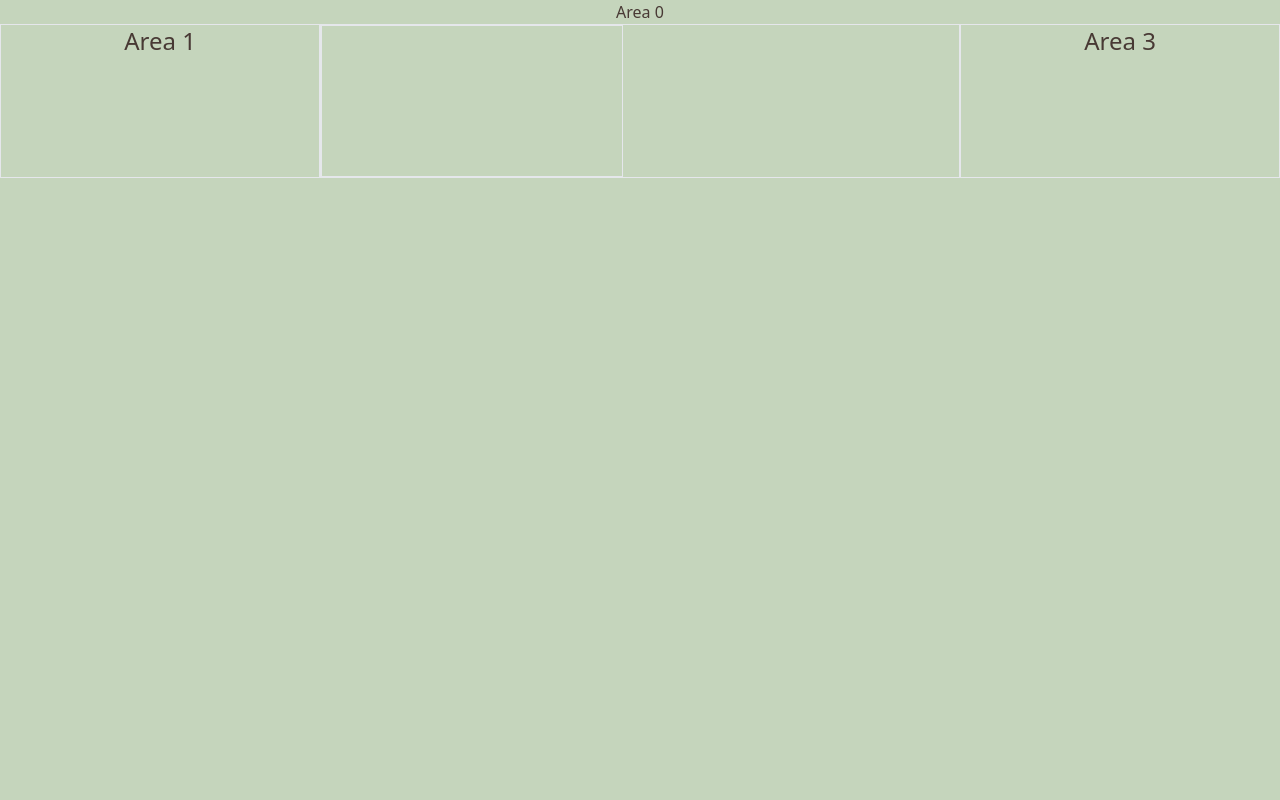
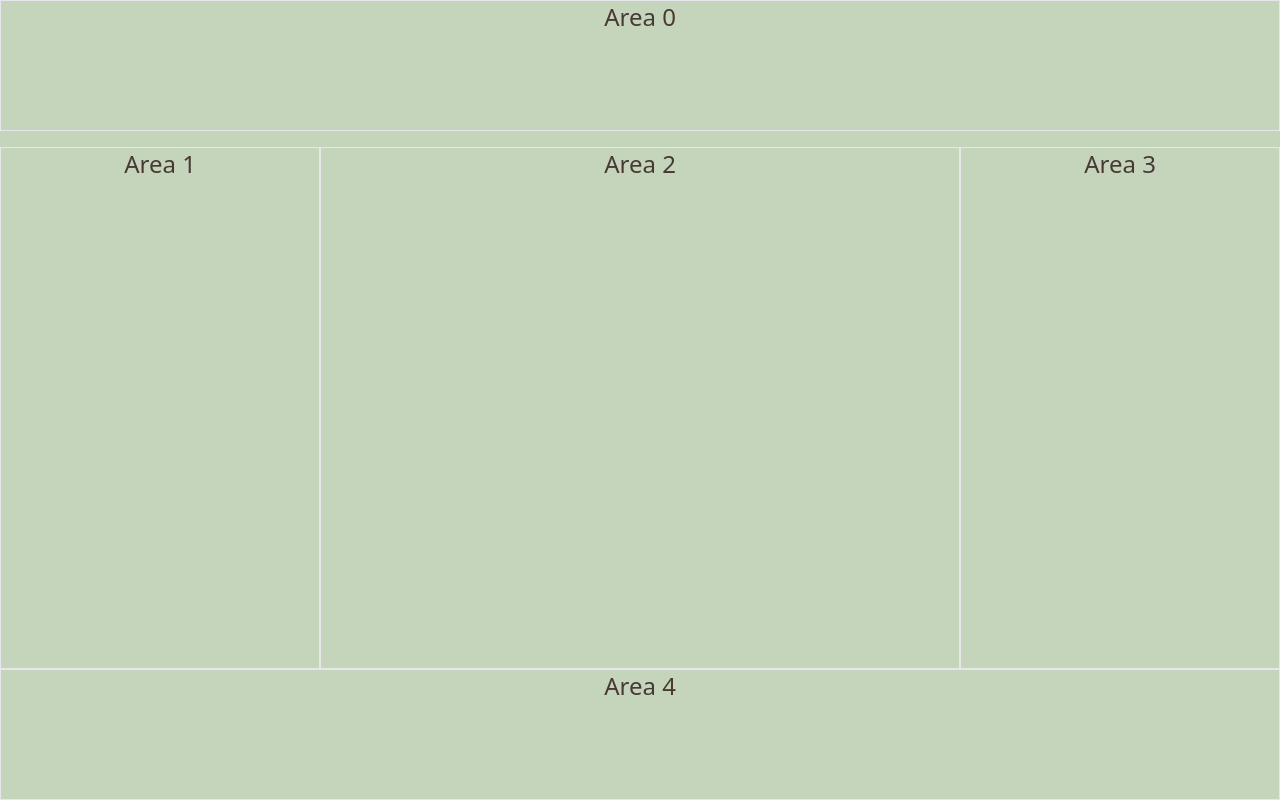
Before and after one commit to talostudios/talostudios-site, a Next.js app: page / in a window 1280 px wide. Built offline with nearby package versions, Linux system fonts and the light colour scheme.

Commit message:
updated layout

```diff
--- a/pages/index.tsx
+++ b/pages/index.tsx
@@ -2,20 +2,18 @@ import type { GetStaticProps, NextPage } from 'next'
 
 export default function Home() {
   return (
-    <div className='h-screen w-screen'>
-      <div className='flex flex-col justify-center text-center'>
-        <div>
-          <h1>Area 0 </h1>
-        </div>
-        <div className='flex flex-row'>
-          <div className='w-1/4 border text-2xl'> Area 1 </div>
-          <div className='game-container w-1/2 border text-2xl'>
-            <canvas className="game-canvas border">
-
-            </canvas>
-          </div>
-          <div className='w-1/4 border text-2xl'> Area 3 </div>
-        </div>
+    <div className='h-screen w-screen flex flex-col text-center'>
+      <div className='h-1/4 border text-2xl'>
+        <h1>Area 0 </h1>
+      </div>
+      <div className='p-2' />
+      <div className='h-full flex flex-row'>
+        <div className='w-1/4 border text-2xl'> Area 1 </div>
+        <div className='w-1/2 border text-2xl'> Area 2</div>
+        <div className='w-1/4 border text-2xl'> Area 3 </div>
+      </div>
+      <div className='h-1/4 border text-2xl'>
+        <h1>Area 4 </h1>
       </div>
     </div>
   )
```
